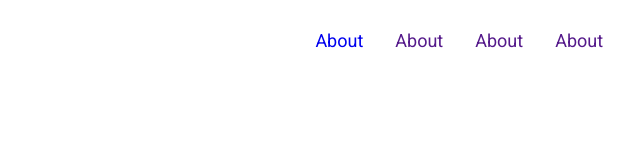
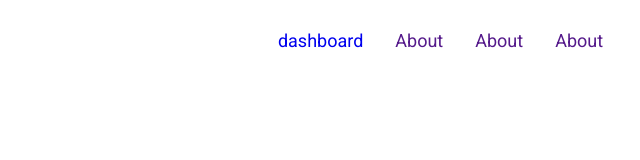
Before and after one commit to Manampa/Final-HTML-CSS-Project, a plain HTML site: page index.html in a window 1280 px wide. Shown: the full height of the page, 253-893 px from the left. Drawn offline with Linux system fonts and the light colour scheme.

Commit message:
dashboard

```diff
--- a/index.html
+++ b/index.html
@@ -21,7 +21,7 @@
                 <span class="nav__logo--title">Treact</span>
             </div>
             <ul class="nav__links">
-                <a class="nav__link" href="./dashboard.html" target="_blank">About</a>
+                <a class="nav__link" href="./dashboard.html" target="_blank">dashboard</a>
                 <a class="nav__link" href="">About</a>
                 <a class="nav__link" href="">About</a>
                 <a class="nav__link" href="">About</a>
```
